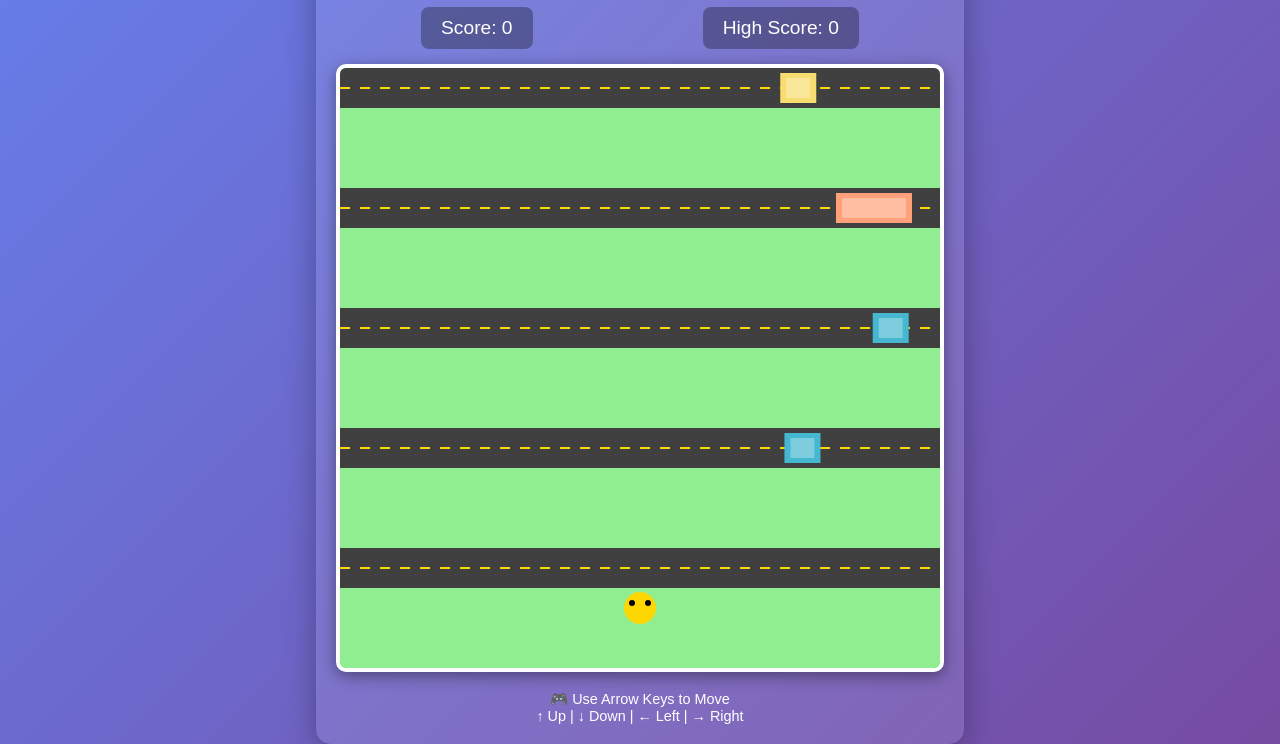
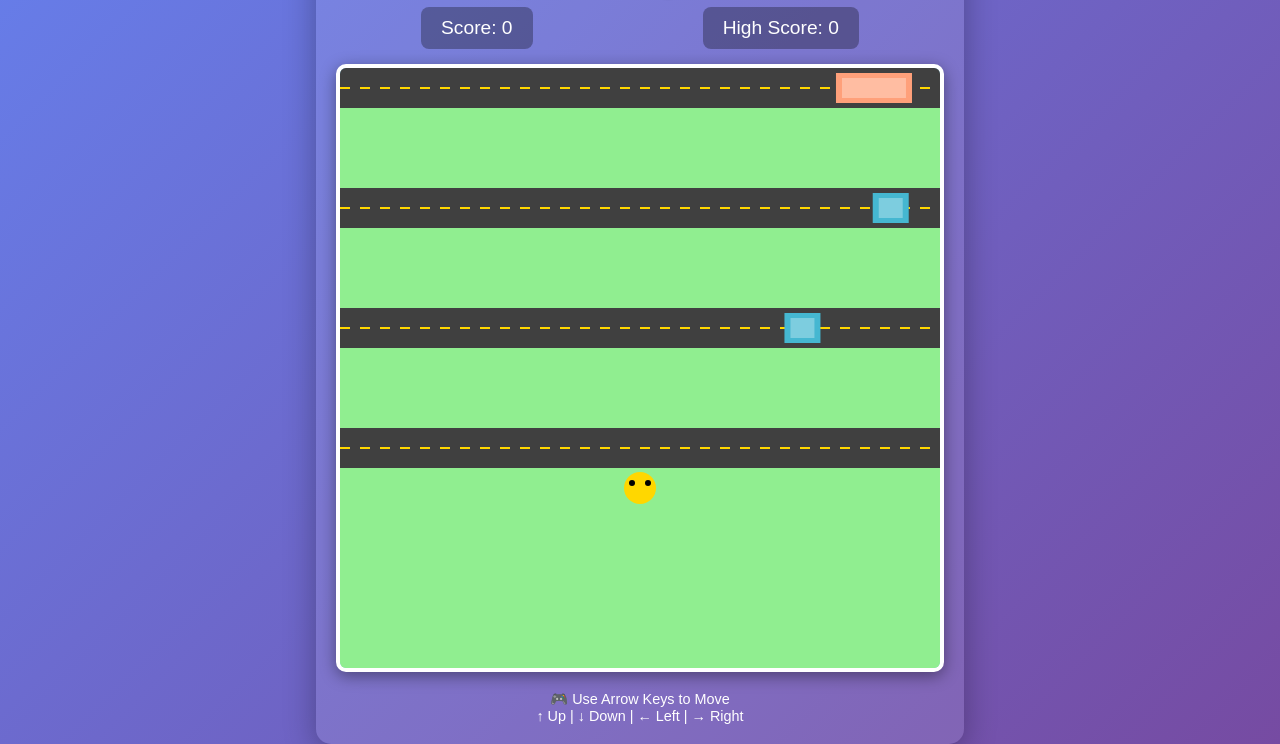
Before and after one commit to benfuentestx/Games, a plain HTML site: page crossy-road.html in a window 1280 px wide. Shown: the part 70-814 px from the top of the page. Drawn offline with Linux system fonts and the light colour scheme.

Commit message:
2nd crossy road

```diff
--- a/crossy-road.html
+++ b/crossy-road.html
@@ -138,11 +138,16 @@
         let gameOver = false;
         let score = 0;
         let highScore = localStorage.getItem('crossyRoadHighScore') || 0;
+        let cameraY = 0; // Camera offset for scrolling
+        let minRowGenerated = 0; // Track the furthest row we've generated (going into negatives)
+        let startingWorldY = ROWS - 2; // Starting position
+        let maxWorldY = ROWS - 2; // Track the furthest the player has gone (lowest value)
 
         // Player
         let player = {
             x: Math.floor(COLS / 2),
             y: ROWS - 2,
+            worldY: ROWS - 2, // Actual position in the world
             color: '#FFD700'
         };
 
@@ -152,7 +157,7 @@
 
         // Initialize game
         function init() {
-            // Create roads (every other row is a road)
+            // Create initial roads (every other row is a road)
             for (let row = 0; row < ROWS; row++) {
                 if (row % 3 === 0 && row !== ROWS - 2) {
                     roads.push({
@@ -179,6 +184,40 @@
             updateScoreDisplay();
         }
 
+        // Generate new roads as player progresses
+        function generateNewRoads() {
+            const currentTopRow = Math.floor(cameraY);
+
+            // Generate roads ahead of the camera (going into negative rows)
+            while (minRowGenerated > currentTopRow - 10) {
+                if (minRowGenerated % 3 === 0 && minRowGenerated !== startingWorldY) {
+                    const newRoad = {
+                        row: minRowGenerated,
+                        direction: Math.random() > 0.5 ? 1 : -1
+                    };
+                    roads.push(newRoad);
+
+                    // Add cars to the new road
+                    const numCars = Math.floor(Math.random() * 2) + 1;
+                    for (let i = 0; i < numCars; i++) {
+                        cars.push({
+                            x: Math.random() * COLS,
+                            y: newRoad.row,
+                            width: Math.random() > 0.5 ? 2 : 1,
+                            speed: (Math.random() * 0.03 + 0.02) * newRoad.direction,
+                            color: getRandomCarColor()
+                        });
+                    }
+                }
+                minRowGenerated--;
+            }
+
+            // Clean up old roads and cars that are far behind
+            const maxVisibleRow = currentTopRow + ROWS + 10;
+            roads = roads.filter(road => road.row < maxVisibleRow);
+            cars = cars.filter(car => car.y < maxVisibleRow);
+        }
+
         function getRandomCarColor() {
             const colors = ['#FF6B6B', '#4ECDC4', '#45B7D1', '#FFA07A', '#98D8C8', '#F7DC6F'];
             return colors[Math.floor(Math.random() * colors.length)];
@@ -187,6 +226,14 @@
         // Update game
         function update() {
             if (gameOver) return;
+
+            // Update camera to follow player (worldY decreases as player moves up)
+            // Keep player near bottom of screen
+            const targetCameraY = player.worldY - (ROWS - 5);
+            cameraY = targetCameraY;
+
+            // Generate new roads as needed
+            generateNewRoads();
 
             // Move cars
             cars.forEach(car => {
@@ -210,34 +257,44 @@
             ctx.fillStyle = '#87CEEB';
             ctx.fillRect(0, 0, canvas.width, canvas.height);
 
-            // Draw grass and roads
-            for (let row = 0; row < ROWS; row++) {
-                const isRoad = roads.some(road => road.row === row);
+            // Calculate visible rows
+            const startRow = Math.floor(cameraY);
+            const endRow = startRow + ROWS + 1;
+
+            // Draw grass and roads with camera offset
+            for (let worldRow = startRow; worldRow < endRow; worldRow++) {
+                const screenY = (worldRow - cameraY) * GRID_SIZE;
+                if (screenY < -GRID_SIZE || screenY > canvas.height) continue;
+
+                const isRoad = roads.some(road => road.row === worldRow);
                 if (isRoad) {
                     ctx.fillStyle = '#404040';
-                    ctx.fillRect(0, row * GRID_SIZE, canvas.width, GRID_SIZE);
+                    ctx.fillRect(0, screenY, canvas.width, GRID_SIZE);
 
                     // Road lines
                     ctx.strokeStyle = '#FFD700';
                     ctx.lineWidth = 2;
                     ctx.setLineDash([10, 10]);
                     ctx.beginPath();
-                    ctx.moveTo(0, row * GRID_SIZE + GRID_SIZE / 2);
-                    ctx.lineTo(canvas.width, row * GRID_SIZE + GRID_SIZE / 2);
+                    ctx.moveTo(0, screenY + GRID_SIZE / 2);
+                    ctx.lineTo(canvas.width, screenY + GRID_SIZE / 2);
                     ctx.stroke();
                     ctx.setLineDash([]);
                 } else {
                     ctx.fillStyle = '#90EE90';
-                    ctx.fillRect(0, row * GRID_SIZE, canvas.width, GRID_SIZE);
+                    ctx.fillRect(0, screenY, canvas.width, GRID_SIZE);
                 }
             }
 
-            // Draw cars
+            // Draw cars with camera offset
             cars.forEach(car => {
+                const screenY = (car.y - cameraY) * GRID_SIZE;
+                if (screenY < -GRID_SIZE || screenY > canvas.height) return;
+
                 ctx.fillStyle = car.color;
                 ctx.fillRect(
                     car.x * GRID_SIZE + 2,
-                    car.y * GRID_SIZE + 5,
+                    screenY + 5,
                     car.width * GRID_SIZE - 4,
                     GRID_SIZE - 10
                 );
@@ -246,18 +303,19 @@
                 ctx.fillStyle = 'rgba(255, 255, 255, 0.3)';
                 ctx.fillRect(
                     car.x * GRID_SIZE + 8,
-                    car.y * GRID_SIZE + 10,
+                    screenY + 10,
                     car.width * GRID_SIZE - 16,
                     GRID_SIZE - 20
                 );
             });
 
-            // Draw player
+            // Draw player with camera offset
+            const playerScreenY = (player.worldY - cameraY) * GRID_SIZE;
             ctx.fillStyle = player.color;
             ctx.beginPath();
             ctx.arc(
                 player.x * GRID_SIZE + GRID_SIZE / 2,
-                player.y * GRID_SIZE + GRID_SIZE / 2,
+                playerScreenY + GRID_SIZE / 2,
                 GRID_SIZE / 2 - 4,
                 0,
                 Math.PI * 2
@@ -269,7 +327,7 @@
             ctx.beginPath();
             ctx.arc(
                 player.x * GRID_SIZE + GRID_SIZE / 2 - 8,
-                player.y * GRID_SIZE + GRID_SIZE / 2 - 5,
+                playerScreenY + GRID_SIZE / 2 - 5,
                 3,
                 0,
                 Math.PI * 2
@@ -278,7 +336,7 @@
             ctx.beginPath();
             ctx.arc(
                 player.x * GRID_SIZE + GRID_SIZE / 2 + 8,
-                player.y * GRID_SIZE + GRID_SIZE / 2 - 5,
+                playerScreenY + GRID_SIZE / 2 - 5,
                 3,
                 0,
                 Math.PI * 2
@@ -289,7 +347,7 @@
         // Check collision
         function checkCollision() {
             cars.forEach(car => {
-                if (Math.floor(car.y) === player.y) {
+                if (Math.floor(car.y) === player.worldY) {
                     const carLeft = car.x;
                     const carRight = car.x + car.width;
                     const playerPos = player.x + 0.5;
@@ -308,17 +366,23 @@
             switch(e.key) {
                 case 'ArrowUp':
                     e.preventDefault();
-                    if (player.y > 0) {
-                        player.y--;
+                    player.worldY--;
+                    // Update max progress
+                    if (player.worldY < maxWorldY) {
+                        maxWorldY = player.worldY;
                         score++;
-                        updateScoreDisplay();
+                        // Check for win condition at score 333
+                        if (score >= 333) {
+                            winGame();
+                        }
                     }
+                    updateScoreDisplay();
                     break;
                 case 'ArrowDown':
                     e.preventDefault();
-                    if (player.y < ROWS - 1) {
-                        player.y++;
-                        if (score > 0) score--;
+                    // Don't allow moving past the starting position
+                    if (player.worldY < startingWorldY) {
+                        player.worldY++;
                         updateScoreDisplay();
                     }
                     break;
@@ -355,14 +419,37 @@
             document.getElementById('gameOver').style.display = 'block';
         }
 
+        function winGame() {
+            gameOver = true;
+
+            if (score > highScore) {
+                highScore = score;
+                localStorage.setItem('crossyRoadHighScore', highScore);
+            }
+
+            document.getElementById('gameOver').querySelector('h2').textContent = 'YOU WIN!';
+            document.getElementById('gameOver').querySelector('h2').style.color = '#4ECDC4';
+            document.getElementById('finalScore').textContent = score;
+            document.getElementById('finalHighScore').textContent = highScore;
+            document.getElementById('gameOver').style.display = 'block';
+        }
+
         function restartGame() {
             gameOver = false;
             score = 0;
             player.x = Math.floor(COLS / 2);
             player.y = ROWS - 2;
+            player.worldY = ROWS - 2;
             cars = [];
             roads = [];
+            cameraY = ROWS - 2 - (ROWS - 5);
+            minRowGenerated = 0;
+            startingWorldY = ROWS - 2;
+            maxWorldY = ROWS - 2;
 
+            // Reset game over message
+            document.getElementById('gameOver').querySelector('h2').textContent = 'GAME OVER!';
+            document.getElementById('gameOver').querySelector('h2').style.color = '#ff6b6b';
             document.getElementById('gameOver').style.display = 'none';
 
             init();
```
